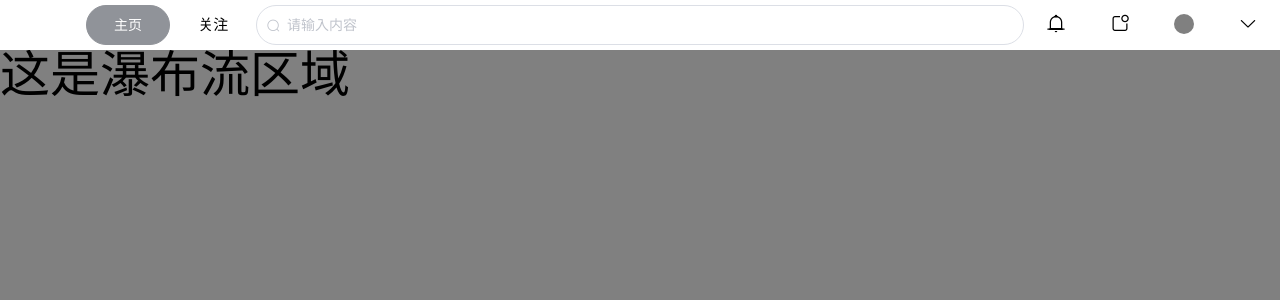
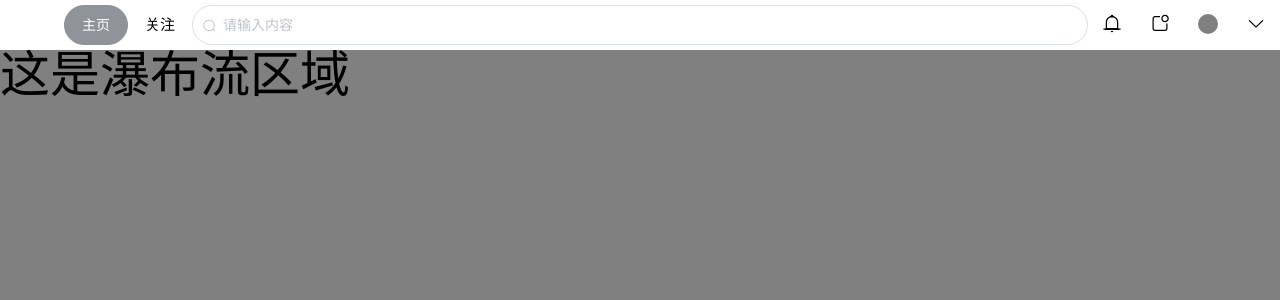
Before and after one commit to YuChenLiao/frontend-test, a Vue app: page / in a window 1280 px wide. Shown: the top 300 px of the page. Built offline with nearby package versions, Linux system fonts and the light colour scheme.

Commit message:
搜索栏样式完成

```diff
--- a/src/views/components/foundTab.vue
+++ b/src/views/components/foundTab.vue
@@ -1,6 +1,6 @@
 <template>
   <!--搜索栏组件-->
-  <div style="display: flex">
+  <div>
     <div class="found-box">
       <div class="f-left">
         <span class="l-item"></span>
@@ -37,7 +37,36 @@
           <div class="el-icon-arrow-down bell"></div>
         </span>
       </div>
-      <div class="hot-bar" v-show="hot==1"></div>
+      <div class="hot-bar" v-show="hot==1">
+        <p style="font-size: .1rem;width: 100%;margin-bottom: .1rem">Printerest上的热门</p>
+        <div class="img-box">
+          <!--记得用v-for修改-->
+          <div class="img-c">
+            <img class="i-item" src="@/assets/testpic/风景.png" alt="">
+          </div>
+          <div class="img-c">
+            <img class="i-item" src="@/assets/testpic/风景.png" alt="">
+          </div>
+          <div class="img-c">
+            <img class="i-item" src="@/assets/testpic/风景.png" alt="">
+          </div>
+          <div class="img-c">
+            <img class="i-item" src="@/assets/testpic/风景.png" alt="">
+          </div>
+          <div class="img-c">
+            <img class="i-item" src="@/assets/testpic/风景.png" alt="">
+          </div>
+          <div class="img-c">
+            <img class="i-item" src="@/assets/testpic/风景.png" alt="">
+          </div>
+          <div class="img-c">
+            <img class="i-item" src="@/assets/testpic/风景.png" alt="">
+          </div>
+          <div class="img-c">
+            <img class="i-item" src="@/assets/testpic/风景.png" alt="">
+          </div>
+        </div>
+      </div>
     </div>
   </div>
 </template>
@@ -72,7 +101,7 @@ export default class FoundTab extends Vue {
     background-size contain
     background-color #ffffff
     .f-left
-      width 20%
+      width 15%
       height 100%
       font-size .2rem
       display flex
@@ -95,7 +124,7 @@ export default class FoundTab extends Vue {
           text-align center
           font-size 15px
     .f-area
-      width 60%
+      width 70%
       .i-area
         position absolute
         margin auto
@@ -104,10 +133,10 @@ export default class FoundTab extends Vue {
         right 0
         top 0
         bottom 0
-        width 60%
+        width 70%
         display inline-block
     .f-right
-      width 20%
+      width 15%
       height 100%
       font-size .2rem
       display flex
@@ -126,9 +155,27 @@ export default class FoundTab extends Vue {
           border-radius .1rem
           background-color grey
   .hot-bar
-    width 100%
+    width 66%
     height 2rem
-    background-color black
+    background-color #ffffff
+    position absolute
+    margin auto
     top .5rem
-    position absolute
+    left 0
+    right 0
+    padding .15rem
+    .img-box
+      width 56%
+      height 1.6rem
+      .img-c
+        margin .05rem
+        width 23%
+        height 50%
+        background-color #ffffff
+        display inline-table
+        border-radius .08rem
+        overflow hidden
+        .i-item
+          width 100%
+          height 100%
 </style>
```
Also changed, not shown: src/assets/testpic/风景.png (added).
